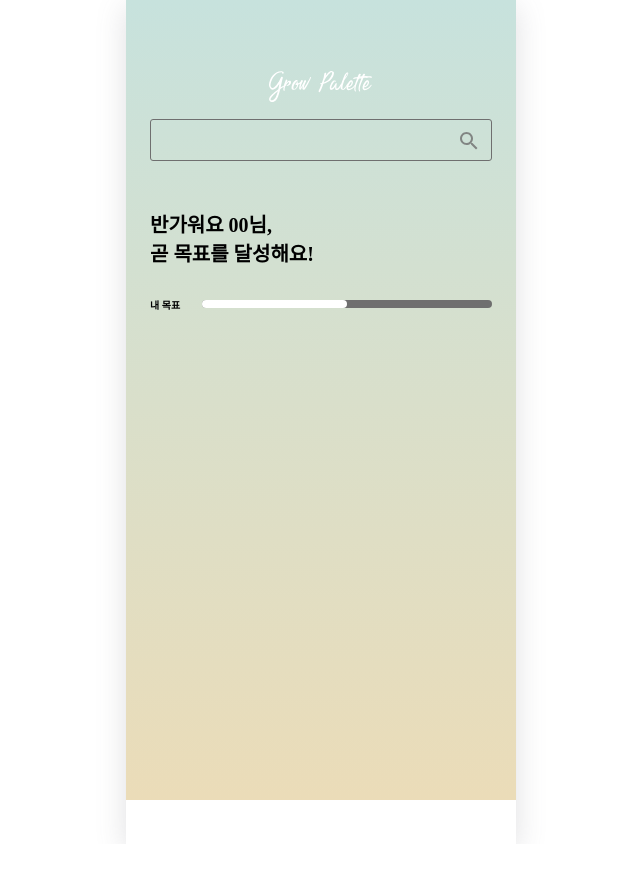
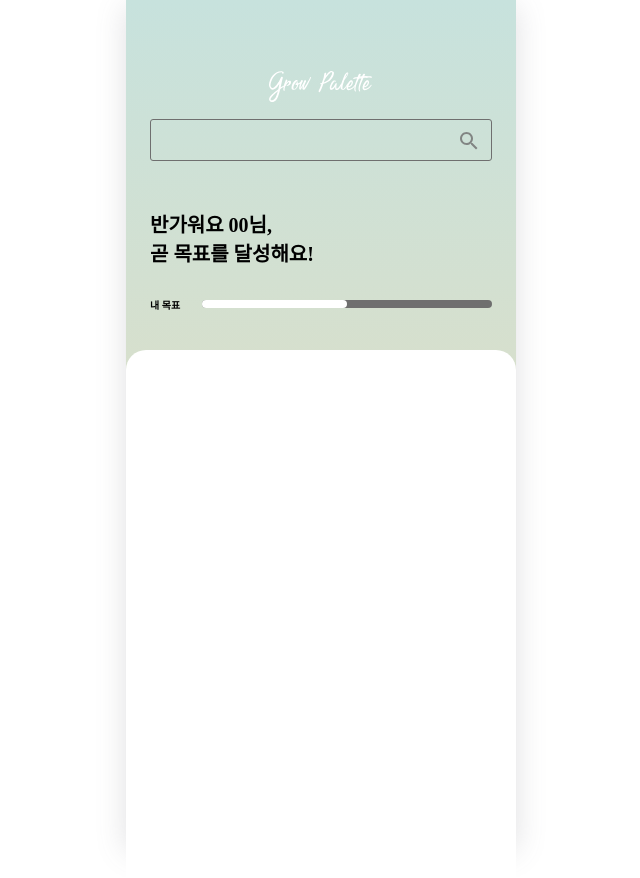
Before and after one commit to GrowPalette/GrowPalette-Web, a React (Create React App) app: page /goal in a window 1280 px wide. Shown: the top 878 px of the page, without its empty margins (319-959 px from the left). Before the commit the page ends 844 px from the top, so only its background shows below. Built offline with nearby package versions, Linux system fonts and the light colour scheme.

Commit message:
그라데이션 배경 아래 흰색 배경 만들

```diff
--- /dev/null
+++ b/src/components/GoalCreation.js
@@ -0,0 +1,21 @@
+import React from "react";
+import styled from "styled-components";
+
+const GoalCreation = () => {
+  return <GoalCreationContainer></GoalCreationContainer>;
+};
+
+export default GoalCreation;
+
+const GoalCreationContainer = styled.div`
+  width: 100%;
+  height: 100%;
+  padding: 20px;
+  background-color: #ffffff; /* 배경 색상: 흰색 */
+  border-radius: 20px 20px 0px 0px; /* 둥근 모서리 */
+  display: flex;
+  flex-direction: column;
+  gap: 16px; /* 요소 간 간격 */
+  position: absolute;
+  top: 350px; /* 상단 위치 조정 */\
+`;
--- a/src/pages/Goal/Goal.js
+++ b/src/pages/Goal/Goal.js
@@ -2,6 +2,7 @@ import React from "react";
 import styled from "styled-components";
 import LogoWhite from "../../assets/images/logo_white.svg"; // 로고 이미지 임포트
 import SearchIcon from "../../assets/images/search.svg"; // 돋보기 아이콘 임포트
+import GoalCreation from "../../components/GoalCreation"; // GoalCreation 컴포넌트 임포트
 
 const GoalMain = () => {
   return (
@@ -26,15 +27,20 @@ const GoalMain = () => {
           </GoalBarWrapper>
         </GoalStatusContainer>
       </GoalBarContainer>
+      <GoalCreation /> {/* GoalCreation 컴포넌트 추가 */}
     </Container>
   );
 };
 
 export default GoalMain;
 
+// 기존 스타일 컴포넌트들
 const Container = styled.div`
   height: 100vh; /* 전체 높이를 채우기 위해 100vh 설정 */
-  background: linear-gradient(180deg, #c7e2dd -0.01%, #ebdcb8 100%);
+  background: linear-gradient(180deg, #c7e2dd 0%, #ebdcb8 100%);
+  background-size: 390px 844px; /* #root의 크기에 맞춰 그라데이션 사이즈 설정 */
+  background-position: top; /* 배경 그라데이션의 위치를 상단으로 조정 */
+  background-repeat: no-repeat; /* 배경이 반복되지 않도록 설정 */
   position: relative; /* 자식 요소를 절대 위치로 설정할 수 있도록 */
 `;
 
@@ -88,7 +94,7 @@ const SearchIconImg = styled.img`
 
 const GoalBarContainer = styled.div`
   width: 342px;
-  height: 124px; /* 높이 조정 */
+  height: auto; /* 높이 자동 조정 */
   position: absolute;
   top: 209px;
   left: 24px;
```
